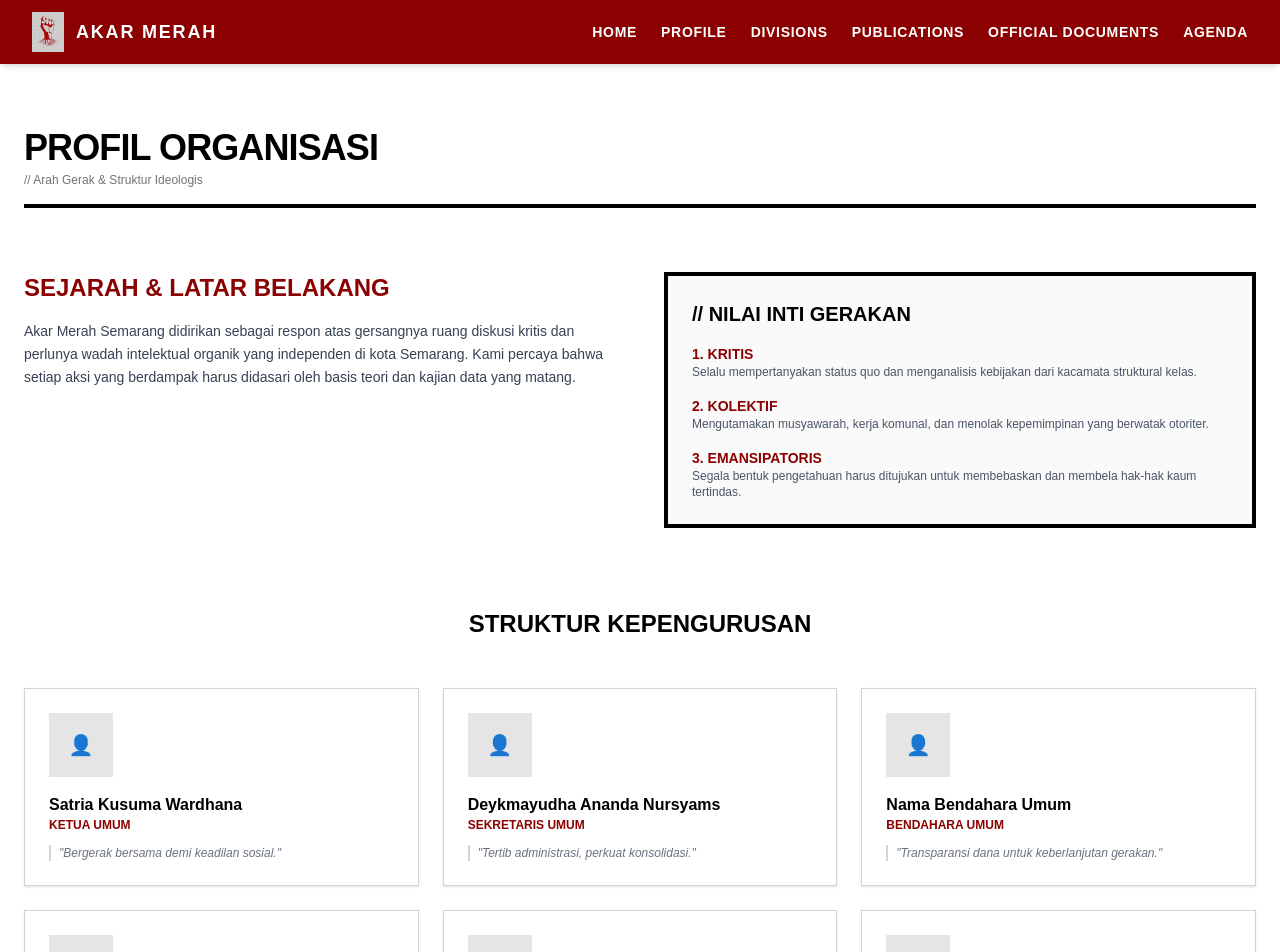
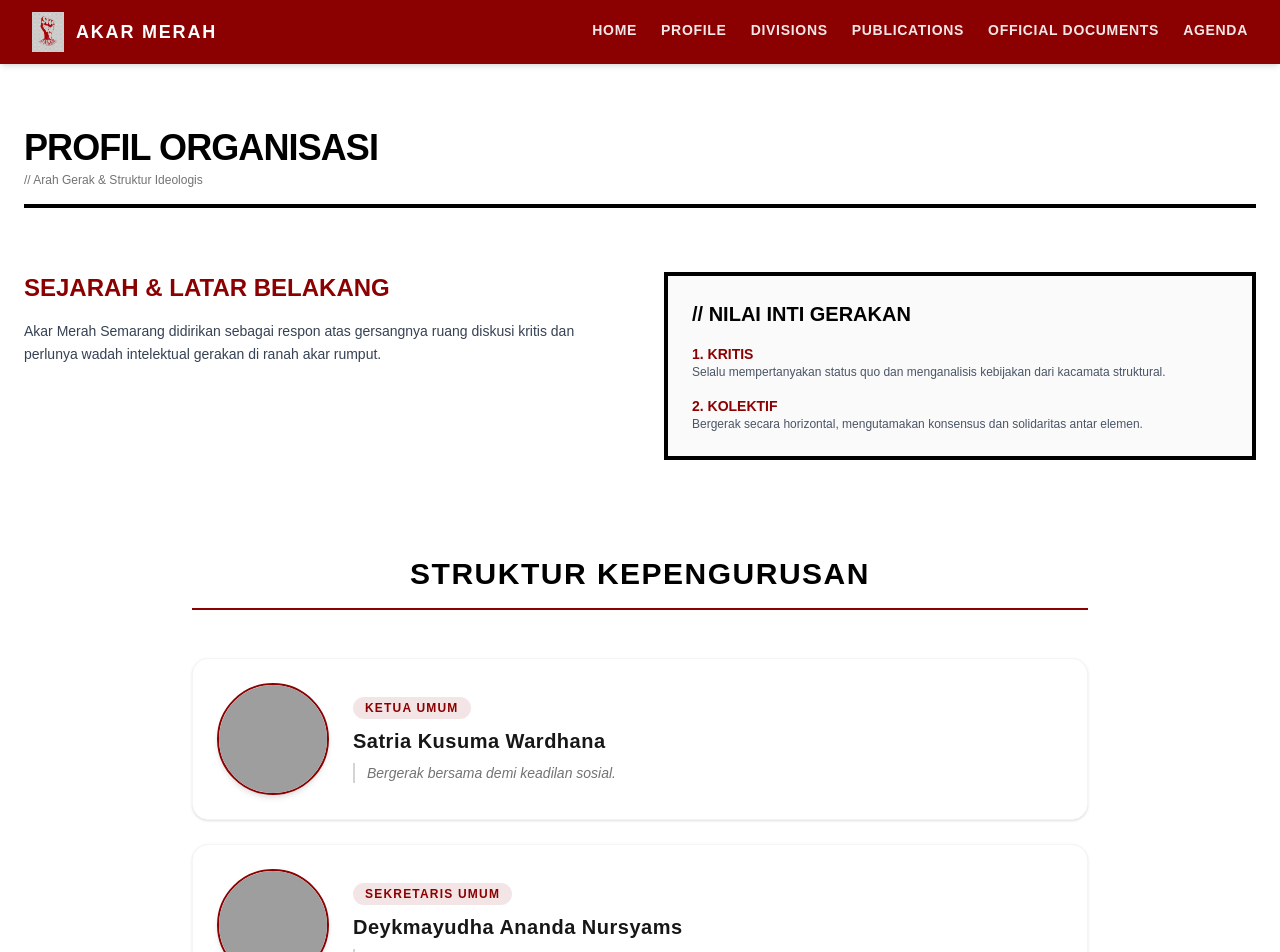
Before and after one commit to nalindra1609/akarmerah.web, a Next.js app: page /profile in a window 1280 px wide. Shown: the top 952 px of the page. Built offline with nearby package versions, Linux system fonts and the light colour scheme; grey boxes are pictures that could not be loaded.

Commit message:
merakit web akar merah

```diff
--- a/app/components/Navbar.tsx
+++ b/app/components/Navbar.tsx
@@ -25,7 +25,7 @@ export default function Navbar() {
 
           <div className="hidden md:flex space-x-6 font-bold text-sm uppercase tracking-wider">
             {menuItems.map((item) => (
-              <Link key={item.name} href={item.href} className="hover:text-black transition-colors duration-200">
+              <Link key={item.name} href={item.href} className="text-white/90 hover:text-white font-bold uppercase tracking-wider text-sm transition-all duration-300 relative pb-1 after:absolute after:bottom-0 after:left-0 after:h-[2px] after:w-0 hover:after:w-full after:bg-white after:transition-all after:duration-300">
                 {item.name}
               </Link>
             ))}
--- a/app/profile/page.tsx
+++ b/app/profile/page.tsx
@@ -1,9 +1,12 @@
 'use client';
+
+import React from 'react';
 import data from '../data/mockData.json';
 
 export default function Profile() {
   return (
     <main className="bg-white text-black py-16 px-6 max-w-7xl mx-auto">
+      {/* JUDUL HALAMAN */}
       <div className="mb-16 border-b-4 border-black pb-4">
         <h1 className="text-4xl font-black uppercase tracking-tight">Profil Organisasi</h1>
         <p className="text-xs font-mono text-neutral-500 mt-1">// Arah Gerak & Struktur Ideologis</p>
@@ -14,40 +17,59 @@ export default function Profile() {
         <div>
           <h2 className="text-2xl font-black uppercase text-[#8B0000] mb-4">Sejarah & Latar Belakang</h2>
           <p className="text-sm text-gray-700 leading-relaxed mb-4">
-            Akar Merah Semarang didirikan sebagai respon atas gersangnya ruang diskusi kritis dan perlunya wadah intelektual organik yang independen di kota Semarang. Kami percaya bahwa setiap aksi yang berdampak harus didasari oleh basis teori dan kajian data yang matang.
+            Akar Merah Semarang didirikan sebagai respon atas gersangnya ruang diskusi kritis dan perlunya wadah intelektual gerakan di ranah akar rumput.
           </p>
         </div>
+
         <div className="border-4 border-black p-6 bg-neutral-50">
           <h2 className="text-xl font-black uppercase mb-4">// Nilai Inti Gerakan</h2>
           <div className="space-y-4">
             <div>
               <h3 className="font-bold text-sm uppercase text-[#8B0000]">1. Kritis</h3>
-              <p className="text-xs text-gray-600">Selalu mempertanyakan status quo dan menganalisis kebijakan dari kacamata struktural kelas.</p>
+              <p className="text-xs text-gray-600">Selalu mempertanyakan status quo dan menganalisis kebijakan dari kacamata struktural.</p>
             </div>
             <div>
               <h3 className="font-bold text-sm uppercase text-[#8B0000]">2. Kolektif</h3>
-              <p className="text-xs text-gray-600">Mengutamakan musyawarah, kerja komunal, dan menolak kepemimpinan yang berwatak otoriter.</p>
-            </div>
-            <div>
-              <h3 className="font-bold text-sm uppercase text-[#8B0000]">3. Emansipatoris</h3>
-              <p className="text-xs text-gray-600">Segala bentuk pengetahuan harus ditujukan untuk membebaskan dan membela hak-hak kaum tertindas.</p>
+              <p className="text-xs text-gray-600">Bergerak secara horizontal, mengutamakan konsensus dan solidaritas antar elemen.</p>
             </div>
           </div>
         </div>
       </div>
 
-      {/* STRUKTUR ORGANISASI */}
-      <div className="mb-20">
-        <h2 className="text-2xl font-black uppercase text-center mb-12">Struktur Kepengurusan</h2>
-        <div className="grid sm:grid-cols-2 md:grid-cols-3 gap-6">
-          {data.structure.map((member, i) => (
-            <div key={i} className="border border-neutral-300 p-6 bg-white shadow-sm hover:border-black transition-colors">
-              <div className="w-16 h-16 bg-neutral-200 text-neutral-500 font-bold text-xl flex items-center justify-center mb-4 rounded-none font-mono">
-                👤
+      {/* STRUKTUR KEPENGURUSAN (YANG SUDAH DI-ROMBAK MENURUN) */}
+      <div className="max-w-4xl mx-auto mt-24">
+        <h2 className="text-3xl font-black text-center uppercase tracking-wider mb-12 border-b-2 border-[#8B0000] pb-4">
+          Struktur Kepengurusan
+        </h2>
+
+        {/* List Pengurus Menurun Ke Bawah */}
+        <div className="flex flex-col gap-6">
+          {data.structure.map((member) => (
+            <div
+              key={member.name}
+              className="bg-white border border-neutral-100 rounded-2xl shadow-sm hover:shadow-xl p-6 flex flex-col md:flex-row items-center gap-6 transition-all duration-500 ease-out transform hover:-translate-y-1 hover:border-[#8B0000]/30"
+            >
+              {/* Bagian Foto Bulat */}
+              <div className="w-24 h-24 md:w-28 md:h-28 relative flex-shrink-0">
+                <img
+                  src={member.image || "/avatar-placeholder.jpg"}
+                  alt={member.name}
+                  className="w-full h-full rounded-full object-cover border-2 border-[#8B0000] shadow-md"
+                />
               </div>
-              <h3 className="font-black text-base text-black">{member.name}</h3>
-              <p className="text-xs font-bold text-[#8B0000] uppercase mb-3">{member.position}</p>
-              <p className="text-xs text-gray-500 italic border-l-2 pl-2 border-neutral-300">"{member.message}"</p>
+
+              {/* Bagian Informasi Teks */}
+              <div className="text-center md:text-left flex-grow">
+                <span className="text-xs font-bold uppercase tracking-widest text-[#8B0000] bg-[#8B0000]/10 px-3 py-1 rounded-full">
+                  {member.position}
+                </span>
+                <h3 className="text-xl font-black text-neutral-900 mt-2 tracking-wide">
+                  {member.name}
+                </h3>
+                <p className="text-sm italic text-neutral-500 mt-2 font-medium border-l-2 border-neutral-300 pl-3 md:block inline-block">
+                  {member.message}
+                </p>
+              </div>
             </div>
           ))}
         </div>
```
